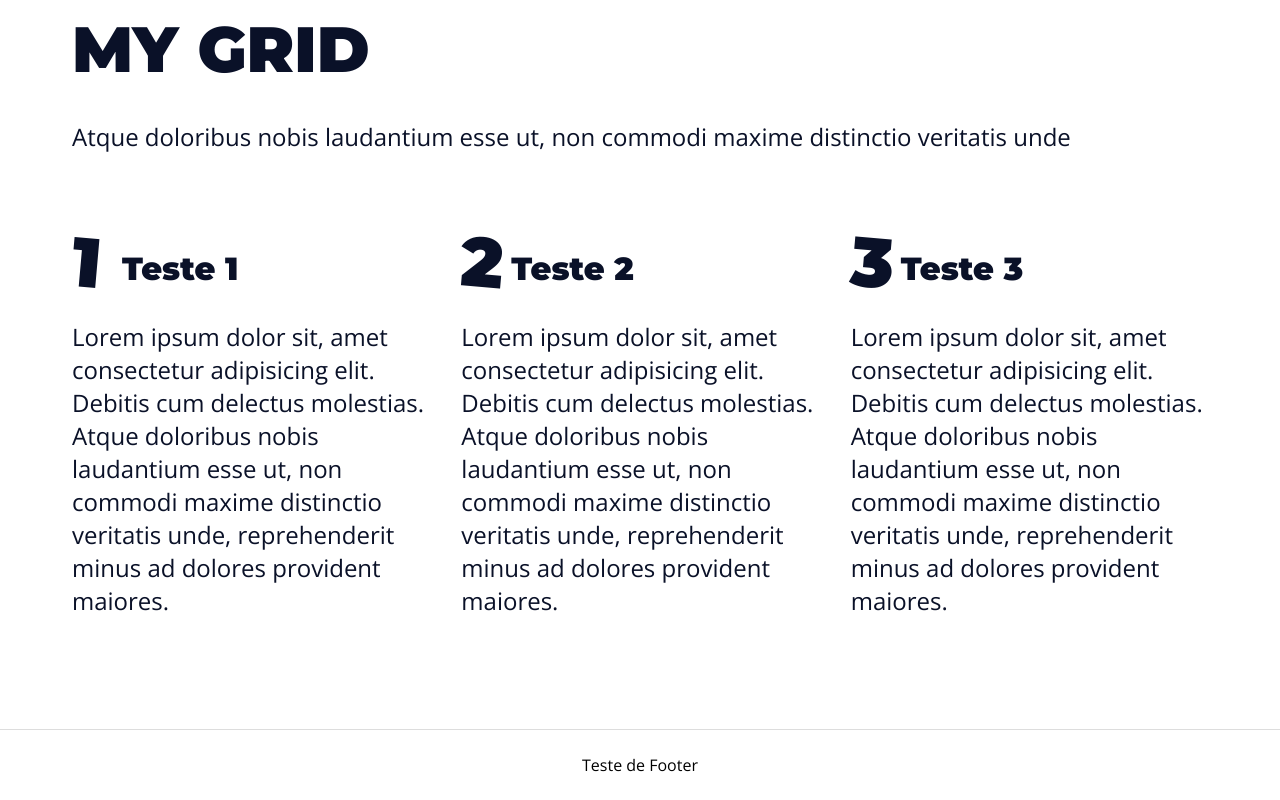
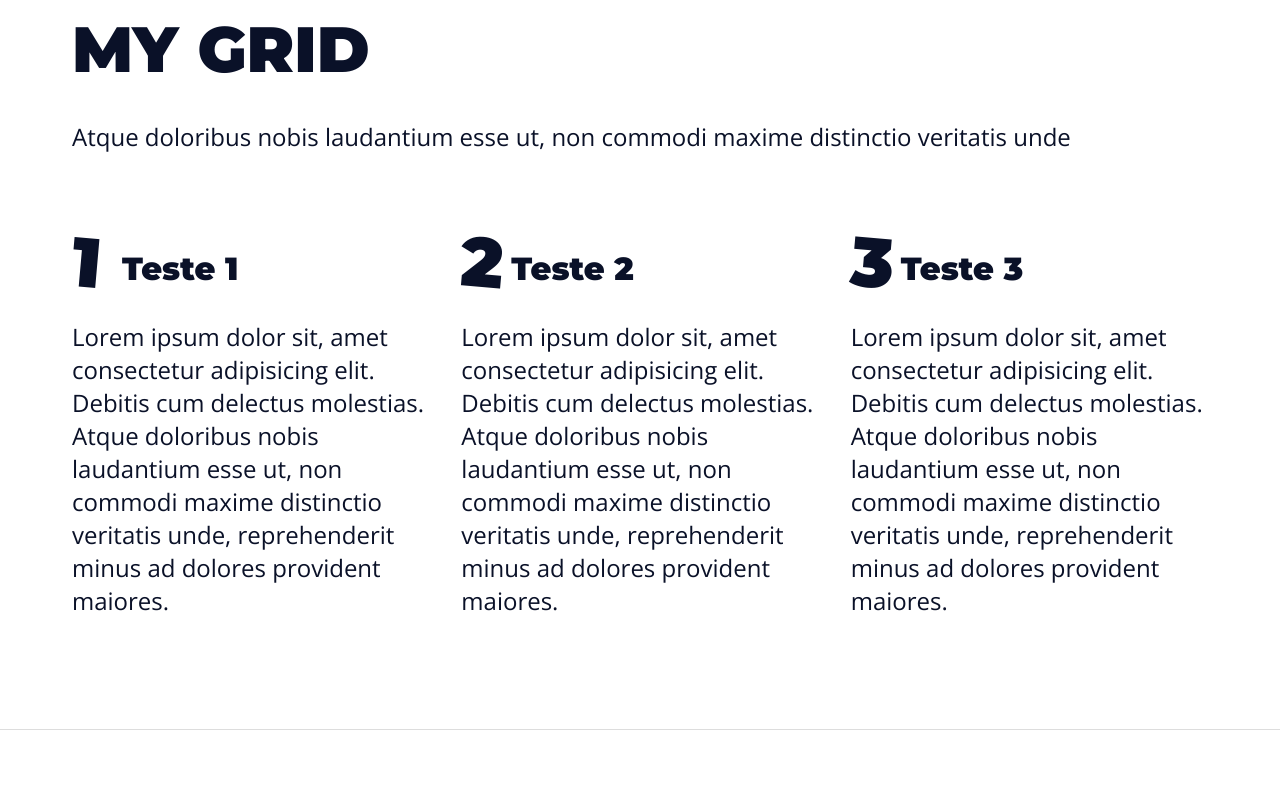
Before and after one commit to andreseichi/landing-pages-react, a React (Create React App) app: page / in a window 1280 px wide. Shown: the part 4125-4925 px from the top of the page. After the commit the page ends 4855 px from the top, so only its background shows below. Built offline with nearby package versions, Linux system fonts and the light colour scheme.

Commit message:
mudando nome da prop

```diff
--- a/src/components/Footer/index.jsx
+++ b/src/components/Footer/index.jsx
@@ -4,15 +4,15 @@ import * as Styled from './styles';
 import { TextComponent } from '../TextComponent';
 import { SectionContainer } from '../SectionContainer';
 
-export const Footer = ({ html }) => {
+export const Footer = ({ footerHtml }) => {
   return (
     <Styled.Container>
       <SectionContainer>
-        <TextComponent>{html}</TextComponent>
+        <TextComponent>{footerHtml}</TextComponent>
       </SectionContainer>
     </Styled.Container>
   );
 };
 Footer.propTypes = {
-  html: P.string.isRequired,
+  footerHtml: P.string.isRequired,
 };
```
Also changed, not shown: 1 other file (tests, documents, lock files or other folders).
